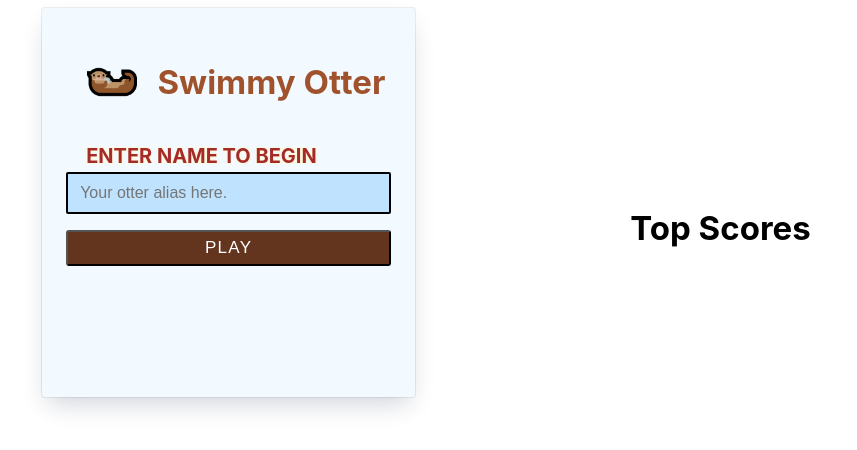
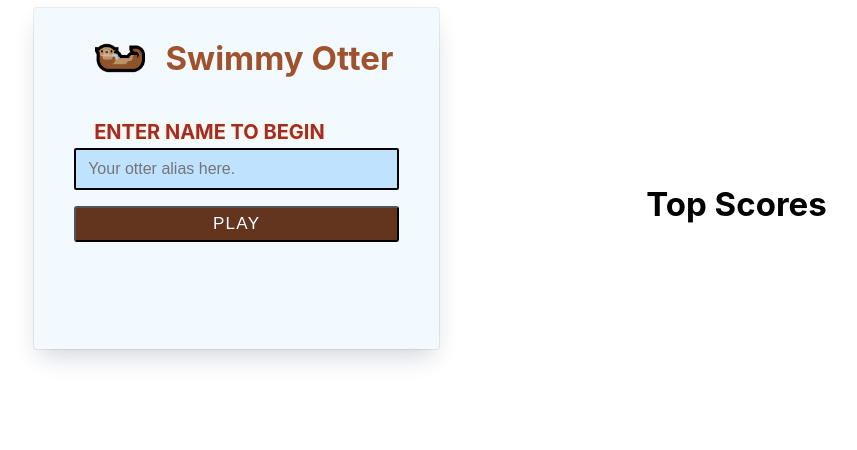
Before and after one commit to willsinn/swimmyotter-frontend, a PHP site: page / in a window 1280 px wide. Shown: the top 450 px of the page, without its empty margins (131-988 px from the left). Run offline with PHP 8.4, Linux system fonts and the light colour scheme; some libraries are stand-ins or nearby versions; some web fonts are replaced.

Commit message:
adjust sizing

```diff
--- a/index.css
+++ b/index.css
@@ -77,7 +77,7 @@
   margin-top: 16px;
 }
 .section.order-1 {
-  padding: 32px 24px;
+  padding: 8px 40px;
   height: 325px;
   width: 325px;
   background-color: var(--form-bg);
```
